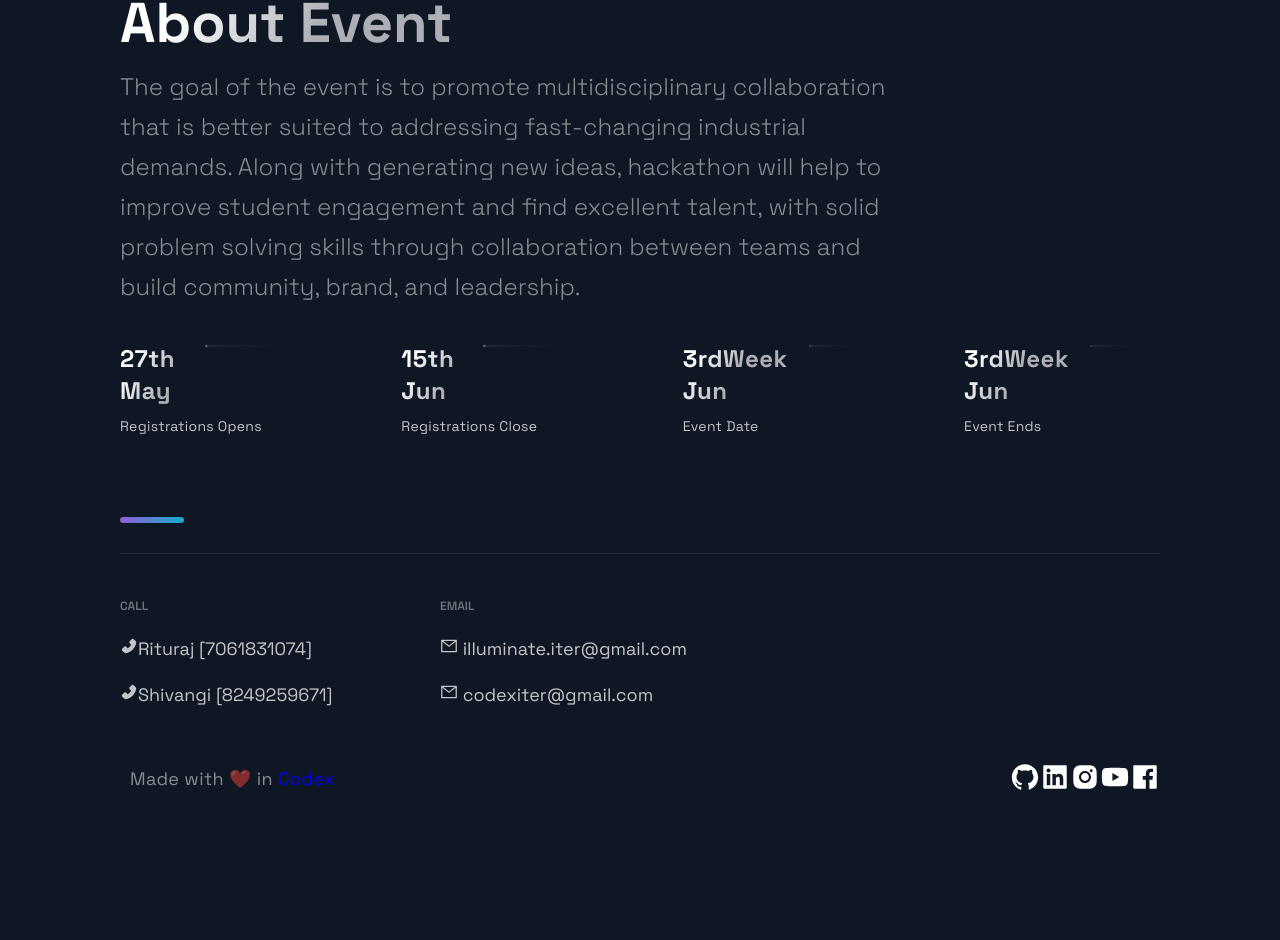
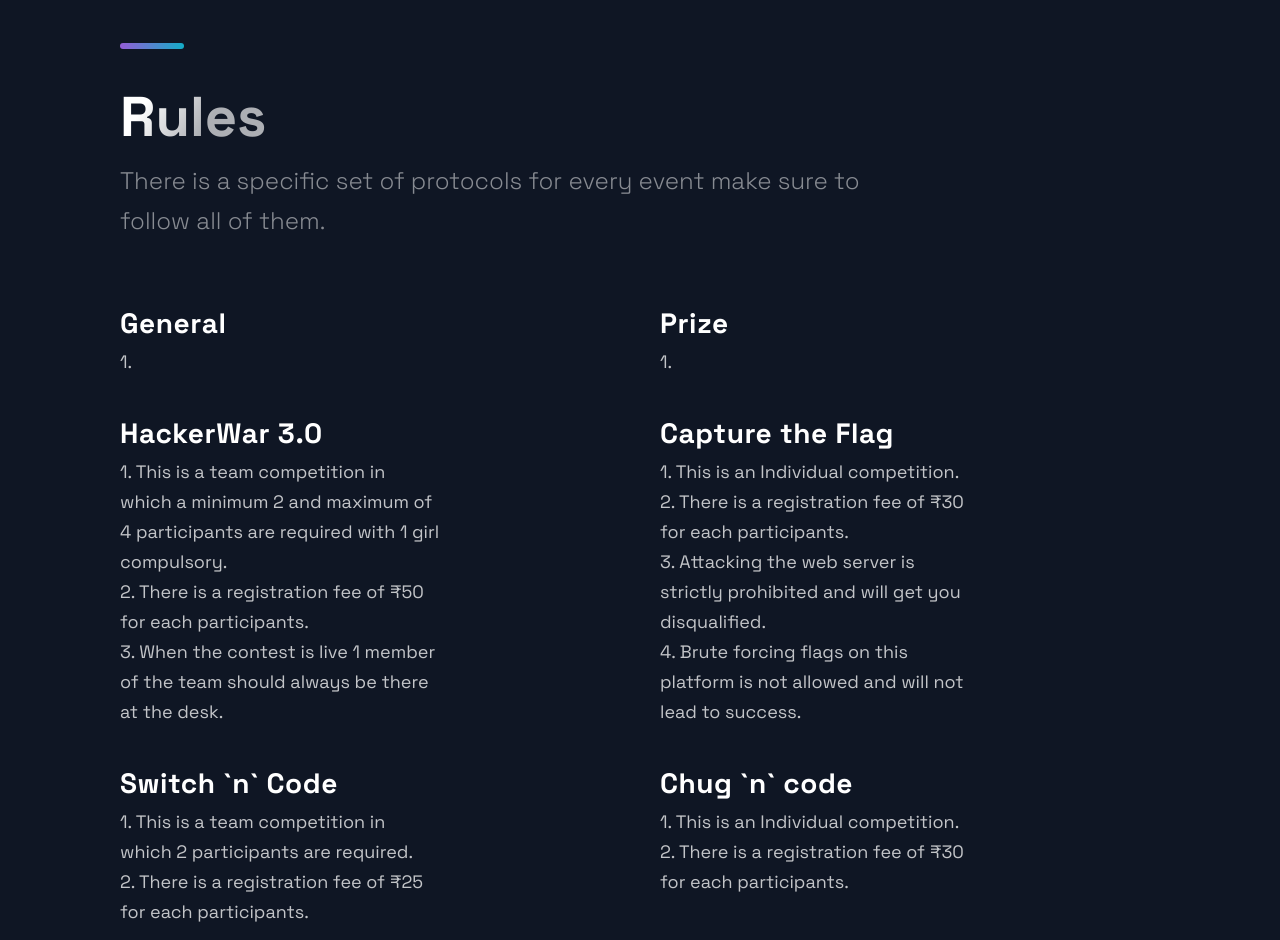
Before and after one commit to RiturajGupta21/Illuminate, a Next.js app: page / in a window 1280 px wide. Shown: the part 3035-3975 px from the top of the page. Before the commit the page ends 3889 px from the top, so only its background shows below. Built offline with nearby package versions, Linux system fonts and the light colour scheme.

Commit message:
Added Rules Component

```diff
--- a/src/components/Events/EventsStyles.js
+++ b/src/components/Events/EventsStyles.js
@@ -26,6 +26,7 @@ export const BlogCard = styled.div`
   border-radius: 10px;
   box-shadow: 3px 3px 20px rgba(80, 78, 78, 0.5);
   text-align: center;
+  margin: 2px;
   width: 400px;
   @media ${(props) => props.theme.breakpoints.sm} {
     width: 100%;
--- /dev/null
+++ b/src/components/Rules/Rules.js
@@ -0,0 +1,73 @@
+import React from 'react';
+import { Section, SectionDivider, SectionText, SectionTitle } from '../../styles/GlobalComponents';
+import { List, ListContainer, ListItem, ListParagraph, ListTitle } from './RulesStyles';
+
+const Technologies = () => (
+    <Section id="tech">
+        <SectionDivider divider />
+        <SectionTitle>Rules</SectionTitle>
+        <SectionText>
+            There is a specific set of protocols for every event make sure to follow all of them.
+        </SectionText>
+        <List>
+            <ListItem>
+                <ListContainer>
+                    <ListTitle>General</ListTitle>
+                    <ListParagraph>
+                        1. <br />
+                    </ListParagraph>
+                </ListContainer>
+            </ListItem>
+            <ListItem>
+                <ListContainer>
+                    <ListTitle>Prize</ListTitle>
+                    <ListParagraph>
+                        1. <br />
+                    </ListParagraph>
+                </ListContainer>
+            </ListItem>
+            <ListItem>
+                <ListContainer>
+                    <ListTitle>HackerWar 3.0</ListTitle>
+                    <ListParagraph>
+                        1. This is a team competition in which a minimum 2 and maximum of 4 participants are required with 1 girl compulsory. <br />
+                        2. There is a registration fee of ₹50 for each participants. <br />
+                        3. When the contest is live 1 member of the team should always be there at the desk.
+                    </ListParagraph>
+                </ListContainer>
+            </ListItem>
+            <ListItem>
+                <ListContainer>
+                    <ListTitle>Capture the Flag</ListTitle>
+                    <ListParagraph>
+                        1. This is an Individual competition. <br />
+                        2. There is a registration fee of ₹30 for each participants. <br />
+                        3. Attacking the web server is strictly prohibited and will get you disqualified. <br />
+                        4. Brute forcing flags on this platform is not allowed and will not lead to success.
+                    </ListParagraph>
+                </ListContainer>
+            </ListItem>
+            <ListItem>
+                <ListContainer>
+                    <ListTitle>Switch `n` Code</ListTitle>
+                    <ListParagraph>
+                        1. This is a team competition in which 2 participants are required. <br />
+                        2. There is a registration fee of ₹25 for each participants.
+                    </ListParagraph>
+                </ListContainer>
+            </ListItem>
+            <ListItem>
+                <ListContainer>
+                    <ListTitle>Chug `n` code</ListTitle>
+                    <ListParagraph>
+                        1. This is an Individual competition. <br />
+                        2. There is a registration fee of ₹30 for each participants.
+                    </ListParagraph>
+                </ListContainer>
+            </ListItem>
+        </List>
+        <SectionDivider colorAlt />
+    </Section>
+);
+
+export default Technologies;
--- /dev/null
+++ b/src/components/Rules/RulesStyles.js
@@ -0,0 +1,134 @@
+import styled from 'styled-components'
+
+export const ImageContainer = styled.div`
+  text-align: center;
+  background-image: radial-gradient(50% 50% at 50% 50%, rgba(79, 108, 176, 0.25) 53.8%, rgba(79, 108, 176, 0) 100%);
+  width: 100%;
+  padding: 60px;
+  margin-top: 48px;
+  display: flex;
+  flex-direction: column;
+  align-items: center;
+  justify-content: center;
+
+  @media ${props => props.theme.breakpoints.lg} {
+    background-image: none;
+    padding: 0;
+    margin-top: 40px;
+  }
+  @media ${props => props.theme.breakpoints.md} {
+    background-image: none;
+    padding: 0;
+    margin-top: 16px;
+  }
+`
+
+export const MainImage = styled.img`
+  width: 100%;
+`
+
+export const List = styled.ul`
+  list-style-type: none;
+  display: grid;
+  grid-template-columns: repeat(2, 1fr);
+  gap: 40px;
+  margin: 3rem 0;
+
+  @media ${props => props.theme.breakpoints.lg}{
+    margin: 64px 0;
+  }
+
+  @media ${props => props.theme.breakpoints.md}{
+    margin: 64px 0;
+    gap: 24px
+  }
+
+  @media ${props => props.theme.breakpoints.sm}{
+    display: flex;
+    flex-direction: column;
+    margin: 32px 0;
+  }
+`
+
+export const ListContainer = styled.div`
+  display: flex;
+  flex-direction: column;
+
+  @media ${props => props.theme.breakpoints.sm}{
+    display: flex;
+    margin-left: 18px;
+  }
+`
+
+export const ListTitle = styled.h4`
+  font-weight: 700;
+  font-size: 28px;
+  line-height: 32px;
+  letter-spacing: 0.02em;
+  color: #FFFFFF;
+  margin-bottom: 8px;
+
+@media ${props => props.theme.breakpoints.md}{
+  font-size: 24px;
+  line-height: 28px;
+}
+
+@media ${props => props.theme.breakpoints.sm}{
+  font-size: 20px;
+  line-height: 28px;
+  letter-spacing: 0.02em;
+  margin-bottom: 4px;
+}
+`
+
+export const ListParagraph = styled.p`
+  font-size: 18px;
+  line-height: 30px;
+  color: rgba(255, 255, 255, 0.75);
+  text-align: left;
+
+  @media ${props => props.theme.breakpoints.md}{
+    font-size: 16px;
+    line-height: 28px;
+  }
+
+  @media ${props => props.theme.breakpoints.sm}{
+    font-size: 14px;
+    line-height: 22px;
+  }
+`
+
+export const ListItem = styled.li`
+  max-width: 320px;
+  display: flex;
+  flex-direction: column;
+
+@media ${props => props.theme.breakpoints.md}{
+  max-width: 203px;
+}
+
+@media ${props => props.theme.breakpoints.sm}{
+  margin-bottom: 14px;
+  max-width: 320px;
+  flex-direction: row;
+}
+`
+
+export const ListIcon = styled.img`
+  display: block;
+  width: 48px;
+  height: 48px;
+  margin-bottom: 10px;
+
+  @media ${props => props.theme.breakpoints.md}{
+    width: 40px;
+    height: 40px;
+    margin-bottom: 8px;
+  }
+
+  @media ${props => props.theme.breakpoints.sm}{
+    width: 32px;
+    height: 32px;
+    margin-bottom: 0px;
+  }
+`
--- a/src/constants/constants.js
+++ b/src/constants/constants.js
@@ -46,7 +46,7 @@ export const events = [
 ];
 
 export const TimeLineData = [
-  { time: "27th May", text: 'Registrations Opens', },
+  { time: "29th May", text: 'Registrations Opens', },
   { time: "15th Jun", text: 'Registrations Close', },
   { time: "3rdWeek Jun", text: 'Event Date', },
   { time: "3rdWeek Jun", text: 'Event Ends', }
--- a/src/pages/index.js
+++ b/src/pages/index.js
@@ -2,10 +2,12 @@ import BgAnimation from '../components/BackgrooundAnimation/BackgroundAnimation'
 import Acomplishments from '../components/Acomplishments/Acomplishments';
 import Hero from '../components/Hero/Hero';
 import Hero_1 from '../components/Hero/Hero_1';
-import Projects from '../components/Events/Events';
+import Events from '../components/Events/Events';
 import Timeline from '../components/TimeLine/TimeLine';
+import Rules from '../components/Rules/Rules';
 import { Layout } from '../layout/Layout';
 import { Section } from '../styles/GlobalComponents';
+
 import Head from 'next/head'
 const Home = () => {
   return (
@@ -18,7 +20,8 @@ const Home = () => {
         <Hero />
         <BgAnimation />
       </Section>
-      <Projects />
+      <Events />
+      <Rules />
       <Timeline />
       {/* <Acomplishments /> */}
     </Layout>
```
